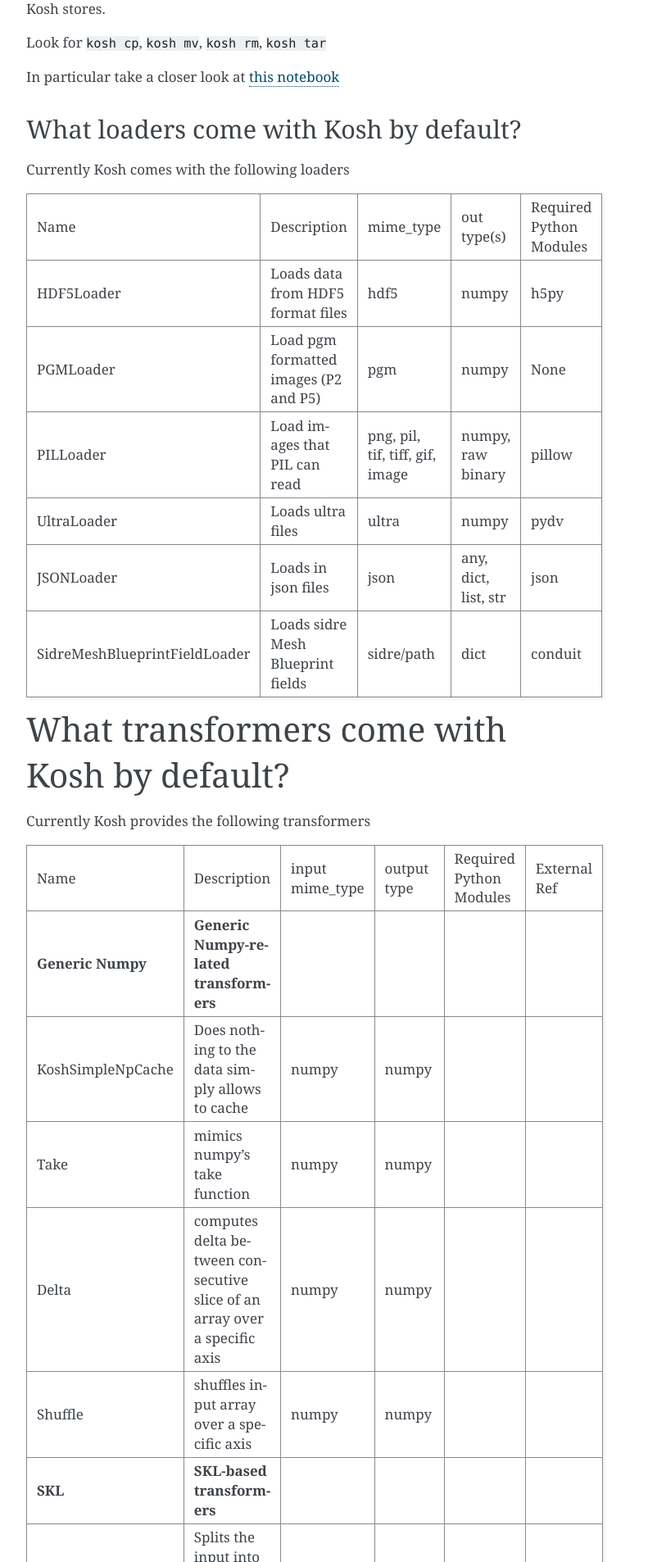
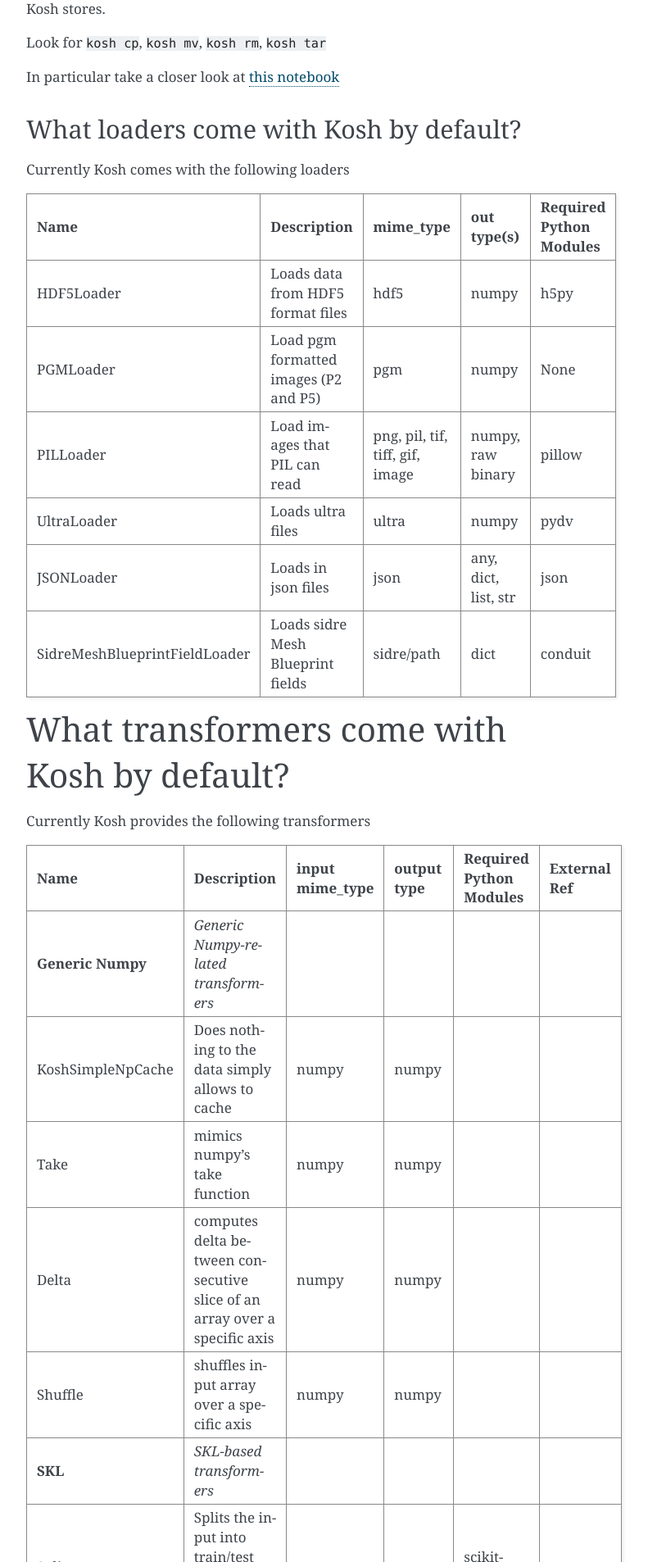
Before and after one commit to LLNL/kosh, a Sphinx documentation site: the page built from docs/source/faqs/index.md, in a window 1280 px wide. Shown: the part 1595-3501 px from the top of the page at 82% size, without its empty margins (388-1179 px from the left). Built offline with Sphinx 7.4.7, drawn with Linux system fonts in a browser that asks for light colours; pages that are not in the unit, such as notebooks, are missing from menus.

```diff
--- a/docs/source/faqs/index.md
+++ b/docs/source/faqs/index.md
@@ -138,7 +140,7 @@ Currently Kosh provides the following transformers
      - Required Python Modules
      - External Ref
    * - **Generic Numpy**
-     - **Generic Numpy-related transformers**
+     - *Generic Numpy-related transformers*
      -
      -
      -
@@ -168,7 +170,7 @@ Currently Kosh provides the following transformers
      -
      -
    * - **SKL**
-     - **SKL-based transformers**
+     - *SKL-based transformers*
      -
      -
      -
```
Also changed, not shown: other parts of docs/source/faqs/index.md (+2 -0 lines).
